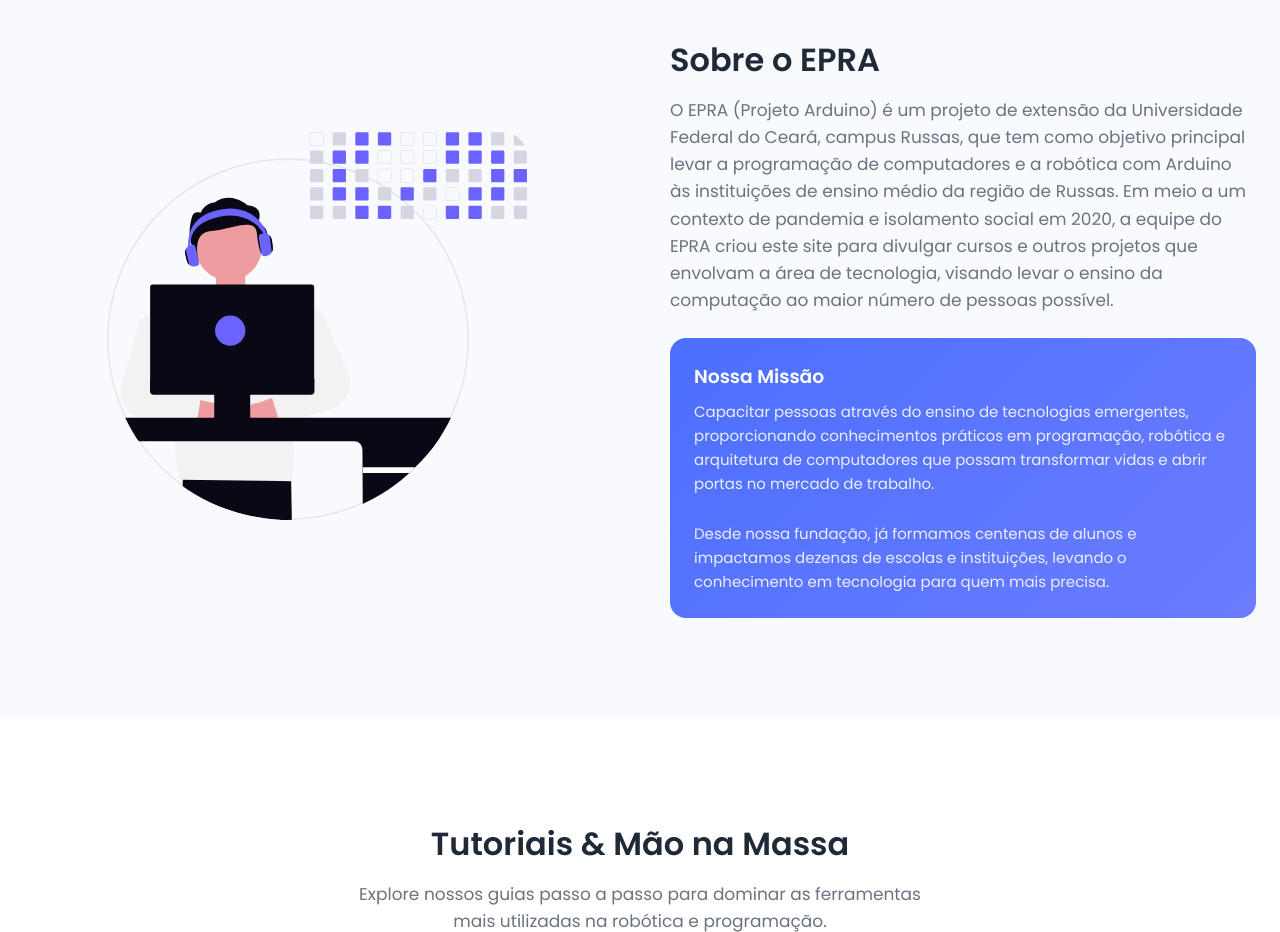
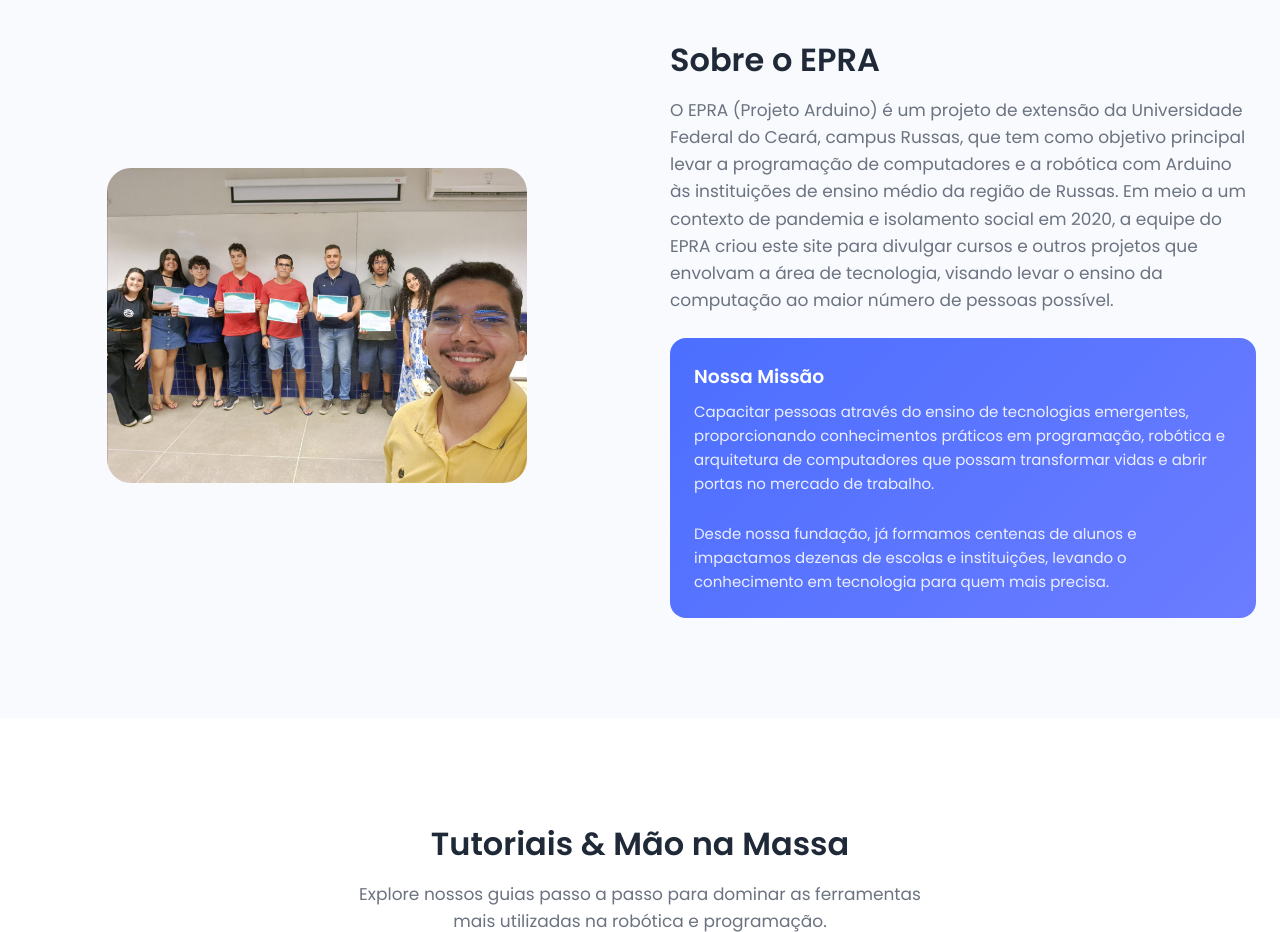
Before and after one commit to MatheusNLima/EPRA, a website: page index.html in a window 1280 px wide. Shown: the part 1140-2072 px from the top of the page. Drawn offline with nearby package versions, Linux system fonts and the light colour scheme; no server answers.

Commit message:
Troca a imagem educacao-e-robotica.svg por turmaepra.jpeg

```diff
--- a/index.html
+++ b/index.html
@@ -100,7 +100,7 @@
         <div class="container">
             <div class="sobre-grid">
                 <div class="sobre-illustration" data-aos="fade-right">
-                    <img src="images/educacao-e-robotica.svg" alt="Educação e Robótica" style="width:100%; max-width:420px; border-radius:var(--radius-xl); display:block; margin:auto;">
+                    <img src="images/turmaepra.jpeg" alt="Turma EPRA" style="width:100%; max-width:420px; border-radius:var(--radius-xl); display:block; margin:auto;">
                 </div>
                 <div data-aos="fade-left">
                     <div class="section-title" style="text-align: left; margin-bottom: 24px;">
```
